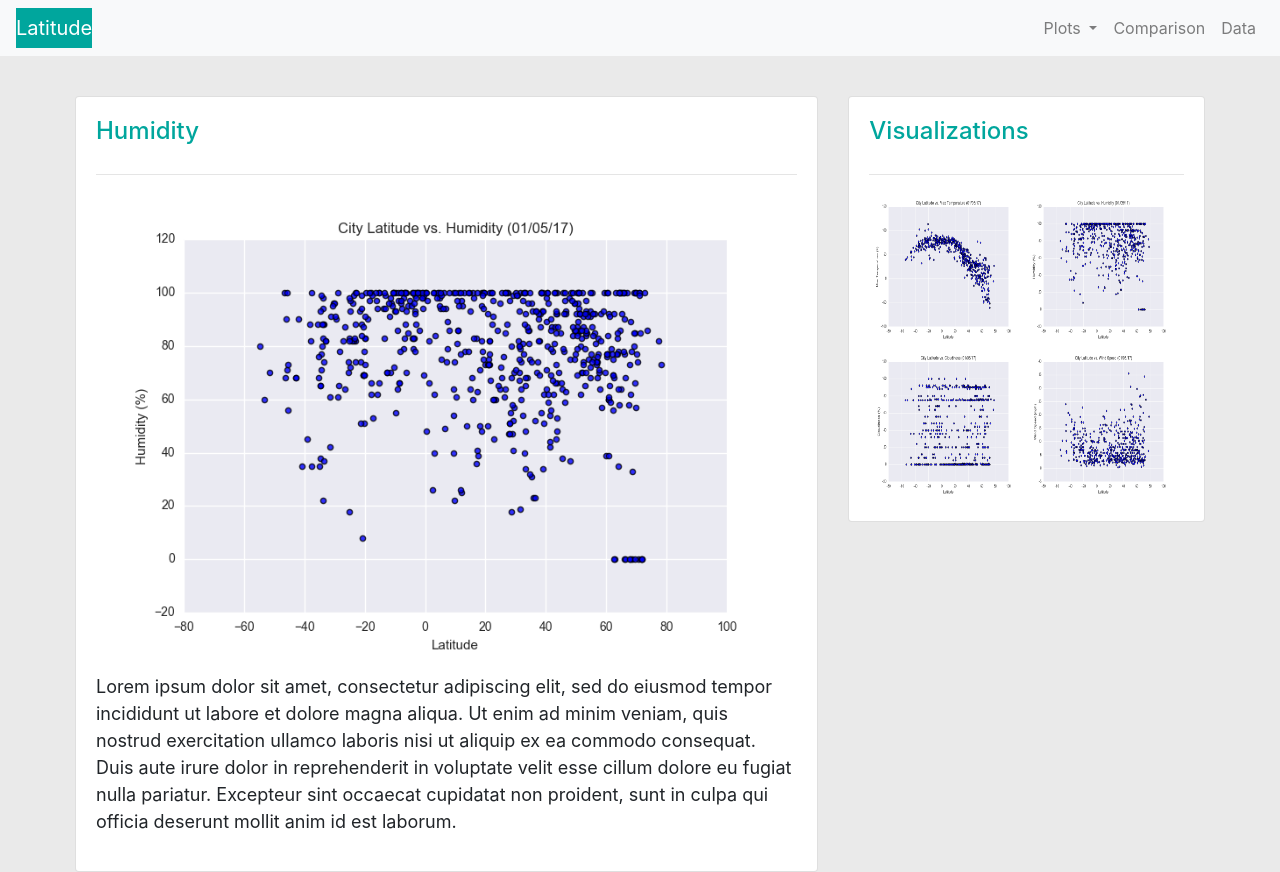
After one commit to randyn/weather-dashboard, a Flask app: page /humidity in a window 1280 px wide. The commit adds this page. Run offline with Flask 2, Linux system fonts and the light colour scheme; some libraries are stand-ins or nearby versions.

Commit message:
add humidity page

```diff
--- a/app.py
+++ b/app.py
@@ -14,5 +14,9 @@ def comparisons():
 def maxTemp():
     return render_template('max-temp.html')
 
+@app.route('/humidity')
+def humidity():
+    return render_template('humidity.html')
+
 if __name__ == "__main__":
     app.run(debug=True)
--- a/templates/base-template.html
+++ b/templates/base-template.html
@@ -25,7 +25,7 @@
           </a>
           <div class="dropdown-menu" aria-labelledby="navbarDropdown">
             <a class="dropdown-item" href="/max-temp">Max Temperature</a>
-            <a class="dropdown-item" href="#">Another action</a>
+            <a class="dropdown-item" href="/humidity">Humidity</a>
             <div class="dropdown-divider"></div>
             <a class="dropdown-item" href="#">Something else here</a>
           </div>
--- a/templates/comparisons.html
+++ b/templates/comparisons.html
@@ -1,5 +1,5 @@
 {% extends "base-template.html" %}
-{% block title %}Landing Page{% endblock %}
+{% block title %}Comparisons{% endblock %}
 {% block content %}
   <div class="container">
 
--- /dev/null
+++ b/templates/humidity.html
@@ -0,0 +1,24 @@
+{% extends "base-template.html" %}
+{% block title %}Humidity{% endblock %}
+{% block content %}
+  <div class="container">
+
+    <div class="row">
+      <div class="main-body col-lg-8">
+        <div class="card">
+          <div class="card-body">
+            <h5 class="card-title">Humidity</h5>
+            <hr/>
+            <img class="comparison-img" src="{{ url_for('static', filename='images/fig2.png') }}"/>
+            <div class="card-text">
+              <p>
+                    Lorem ipsum dolor sit amet, consectetur adipiscing elit, sed do eiusmod tempor incididunt ut labore et dolore magna aliqua. Ut enim ad minim veniam, quis nostrud exercitation ullamco laboris nisi ut aliquip ex ea commodo consequat. Duis aute irure dolor in reprehenderit in voluptate velit esse cillum dolore eu fugiat nulla pariatur. Excepteur sint occaecat cupidatat non proident, sunt in culpa qui officia deserunt mollit anim id est laborum.
+              </p>
+
+            </div>
+          </div>
+        </div>
+      </div>
+    {% include "partials/visualization-sidebar.html" %}
+  </div>
+{% endblock %}
--- a/templates/max-temp.html
+++ b/templates/max-temp.html
@@ -1,5 +1,5 @@
 {% extends "base-template.html" %}
-{% block title %}Landing Page{% endblock %}
+{% block title %}Max Temperature{% endblock %}
 {% block content %}
   <div class="container">
 
```
